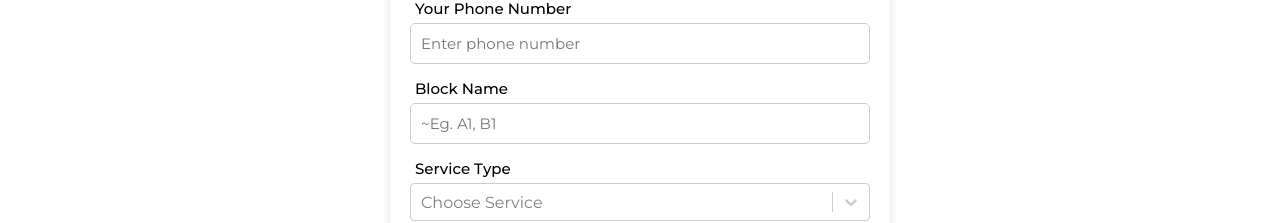
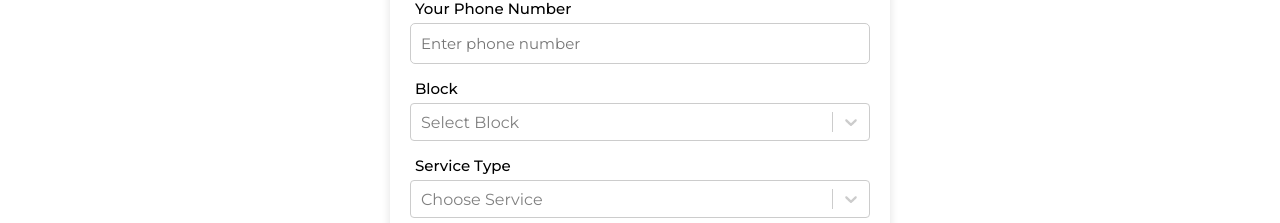
Before and after one commit to anuraggg912/QuickSheets, a React (Vite) app in the folder ProjectP1/: page /order in a window 1280 px wide. Shown: the part 254-477 px from the top of the page. Built offline with nearby package versions, Linux system fonts and the light colour scheme.

Commit message:
modified:   ProjectP1/src/components/Orderpage/Order.jsx

```diff
--- a/ProjectP1/src/components/Orderpage/Order.jsx
+++ b/ProjectP1/src/components/Orderpage/Order.jsx
@@ -14,6 +14,7 @@ const Order = () => {
     const [selectedItem, setSelectedItem] = useState('');
     const [numberOfItems, setNumberOfItems] = useState('');
     const [uploadedFiles, setUploadedFiles] = useState([]);
+    const [blockname, setBlockName] = useState('');
 
     useEffect(() => {
         if (selectedDate) {
@@ -39,6 +40,21 @@ const Order = () => {
         }
     };
 
+    const blockOptions = [
+        { label: 'B1', value: 'B1' },
+        { label: 'B2', value: 'B2' },
+        { label: 'B3', value: 'B3' },
+        { label: 'B4', value: 'B4' },
+        { label: 'C1', value: 'C1' },
+        { label: 'C2', value: 'C2' },
+        { label: 'C3', value: 'C3' },
+    ]
+
+    const handleBlockChange = (selectedoption) => {
+        const selectedValue = selectedoption.target.value;
+        setBlockName(selectedValue);
+    };
+
     const handleDateChange = (selectedOption) => {
         setSelectedDate(selectedOption);
     };
@@ -59,13 +75,13 @@ const Order = () => {
 
     const handleServiceChange = (selectedOption) => {
         setSelectedService(selectedOption.value);
-        setSelectedItem(''); // Reset selectedItem when service changes
+        setSelectedItem('');
         setNumberOfItems('');
         setUploadedFiles([]);
     };
 
     const handleItemChange = (selectedOption) => {
-        setSelectedItem(selectedOption.value); // Update selectedItem correctly
+        setSelectedItem(selectedOption.value);
     };
 
     const handleNumberOfItemsChange = (e) => {
@@ -175,6 +191,11 @@ const Order = () => {
     };
 
     const weekDates = generateWeekDates();
+
+
+    // ------ RETURN STATEMENT ------
+
+
     return (
         <div className="order-container">
             <div className="yourdetail">
@@ -202,13 +223,18 @@ const Order = () => {
                 />
                 {phoneError && <p style={{ color: 'red' }}>{phoneError}</p>}
 
-                <label>Block Name</label>
-                <input
-                    type="text"
+                <>
+                    <label>Block</label>
+                    <Select
                         name="block"
-                    placeholder="~Eg. A1, B1"
+                        options={blockOptions}
+                        value={blockOptions.find(option => option.value === blockname)}
+                        onChange={(selectedOption) => setBlockName(selectedOption.value)}
+                        placeholder="Select Block"
                         required
                     />
+
+                </>
 
                 <label>Service Type</label>
                 <Select
```
Lines whose indentation alone changed are shown as unchanged.
